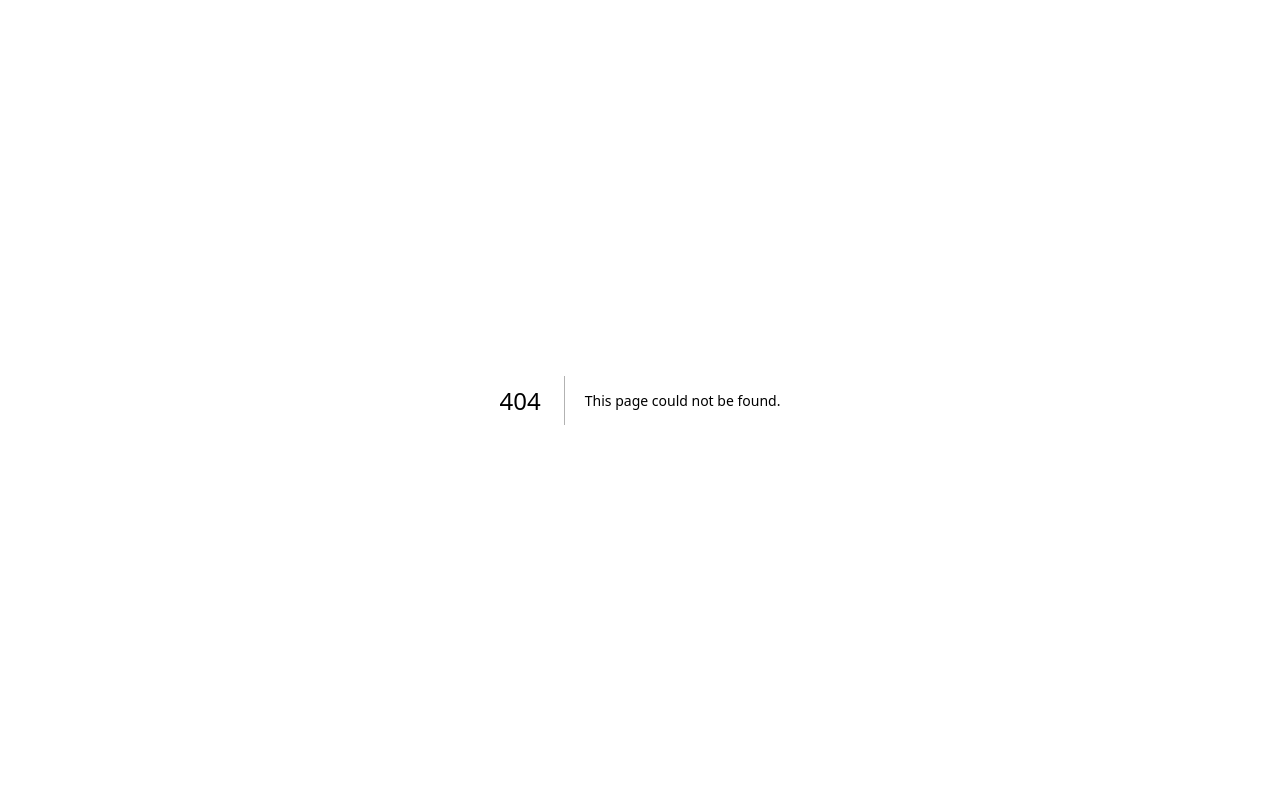
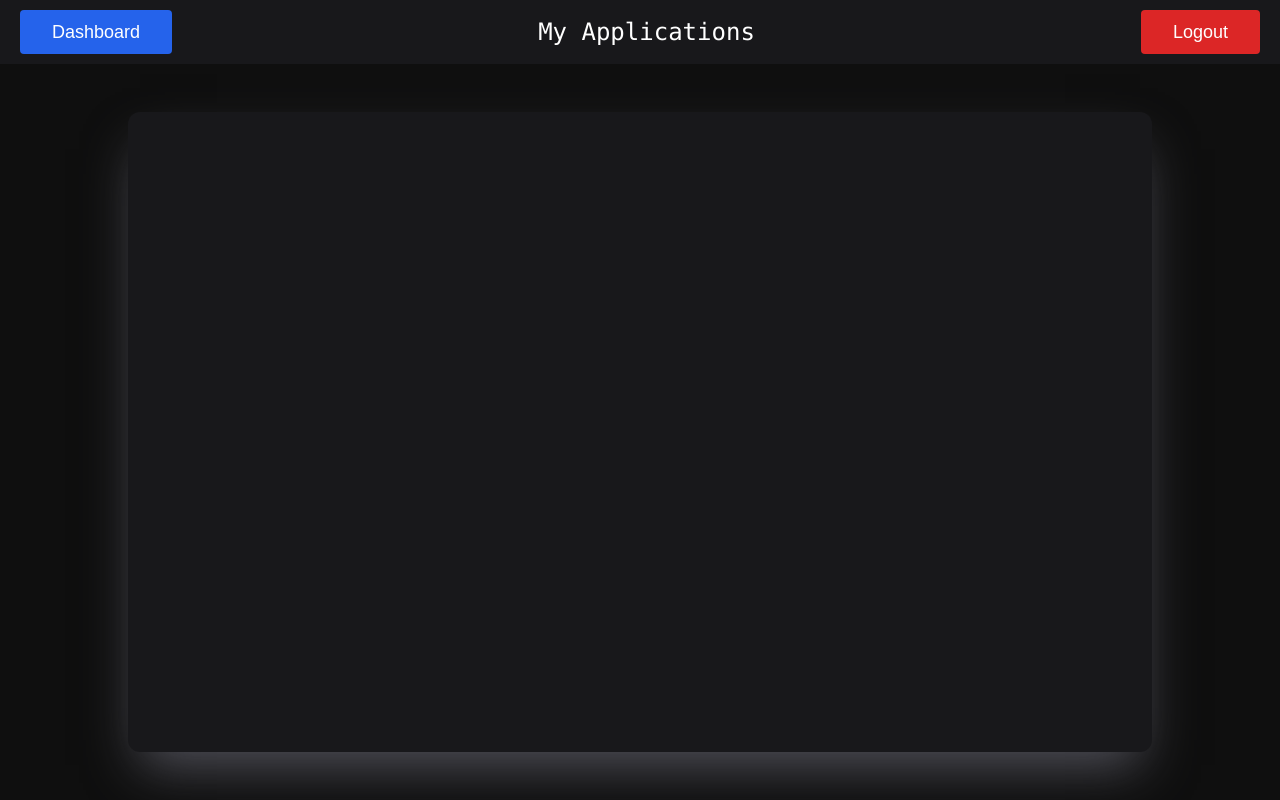
Before and after one commit to AyanASaiyed/Jobify, a Next.js app in the folder frontend/: page /applications in a window 1280 px wide. Before the commit this address had no page. Built offline with nearby package versions, Linux system fonts and the light colour scheme; no server answers.

Commit message:
beginning gmail api implementation

```diff
--- /dev/null
+++ b/frontend/app/applications/page.tsx
@@ -0,0 +1,75 @@
+"use client";
+
+import { useEffect, useState } from "react";
+import { Button } from "@/components/ui/button";
+import { useRouter } from "next/navigation";
+import { gapi } from "gapi-script";
+
+interface UserInfo {
+  image: string;
+  name: string;
+  email: string;
+}
+
+const API_KEY = process.env.NEXT_PUBLIC_API_KEY;
+
+const ApplicationsPage = () => {
+  const [userInfo, setUserInfo] = useState<UserInfo | null>(null);
+  const [messages, setMessages] = useState([]);
+  const router = useRouter();
+
+  const handleLogout = () => {
+    localStorage.removeItem("user-info");
+    router.push("/");
+  };
+
+  const fetchMessages = async (token: string) => {
+    gapi.load("client", async () => {
+      await gapi.client.init({
+        apiKey: API_KEY,
+        discoveryDocs: [
+          "https://www.googleapis.com/discovery/v1/apis/gmail/v1/rest",
+        ],
+      });
+
+      const res = await gapi.client.gmail.users.messages.list({
+        userId: "me",
+        access_token: token,
+      });
+
+      console.log("GMAIL api res: ", res);
+    });
+  };
+
+  useEffect(() => {
+    const data = localStorage.getItem("user-info");
+    const user = data ? JSON.parse(data) : {};
+    setUserInfo(user);
+  }, []);
+
+  return (
+    <main className="flex flex-col min-h-screen">
+      <div className="flex items-center justify-center bg-zinc-900 h-[8vh] w-screen text-center">
+        <Button
+          className="text-white mr-auto ml-5"
+          onClick={() => router.push("/home")}
+        >
+          Dashboard
+        </Button>
+        <h1 className="text-white font-mono text-2xl mr-5">My Applications</h1>
+        <Button
+          className="text-white bg-red-600 ml-auto mr-5"
+          onClick={handleLogout}
+        >
+          Logout
+        </Button>
+      </div>
+
+      <section className="flex items-center justify-center flex-grow">
+        <div className="h-[80vh] w-[80vw] bg-zinc-900 rounded-xl shadow-2xl shadow-zinc-600"></div>
+      </section>
+    </main>
+  );
+};
+
+export default ApplicationsPage;
--- a/frontend/app/home/page.tsx
+++ b/frontend/app/home/page.tsx
@@ -17,6 +17,12 @@ const DashboardPage = () => {
   const handleLogout = () => {
     localStorage.removeItem("user-info");
     router.push("/");
+  };
+
+  const routeApplications = () => {
+    const data = localStorage.getItem("user-info");
+    const userData = data ? JSON.parse(data) : {};
+
   };
 
   useEffect(() => {
@@ -44,7 +50,10 @@ const DashboardPage = () => {
       </div>
 
       <section className="grid grid-cols-1 sm:grid-cols-2 lg:grid-cols-3 gap-5 p-40 w-full max-w-5xl">
-        <div className="bg-gray-800 rounded-xl shadow-lg text-white font-mono text-2xl text-center h-[30vh] flex items-center justify-center hover:bg-zinc-900 hover:text-blue-400 hover:shadow-blue-400 hover:text-3xl">
+        <div
+          onClick={() => router.push("/applications")}
+          className="bg-gray-800 rounded-xl shadow-lg text-white font-mono text-2xl text-center h-[30vh] flex items-center justify-center hover:bg-zinc-900 hover:text-blue-400 hover:shadow-blue-400 hover:text-3xl"
+        >
           Applications📰
         </div>
         <div className="bg-gray-800 rounded-xl shadow-md text-white font-mono text-2xl text-center h-[30vh] flex items-center justify-center hover:bg-zinc-900 hover:text-blue-400 hover:shadow-blue-400 hover:text-3xl">
--- a/frontend/app/page.tsx
+++ b/frontend/app/page.tsx
@@ -18,7 +18,6 @@ function HomePage() {
         const token = res.data.token;
         const obj = { email, name, image, token };
         localStorage.setItem("user-info", JSON.stringify(obj));
-        //console.log("res.data.user: ", res.data.user);
         router.push("/home");
       }
     } catch (error) {
@@ -29,6 +28,7 @@ function HomePage() {
   const googleLogin = useGoogleLogin({
     onSuccess: responseGoogle,
     onError: responseGoogle,
+    scope: "https://www.googleapis.com/auth/gmail.readonly",
     flow: "auth-code",
   });
 
--- a/frontend/package.json
+++ b/frontend/package.json
@@ -14,6 +14,7 @@
     "axios": "^1.7.9",
     "class-variance-authority": "^0.7.1",
     "clsx": "^2.1.1",
+    "gapi-script": "^1.2.0",
     "lucide-react": "^0.474.0",
     "next": "15.1.6",
     "react": "^19.0.0",
```
Also changed, not shown: 1 other file (tests, documents, lock files or other folders).
